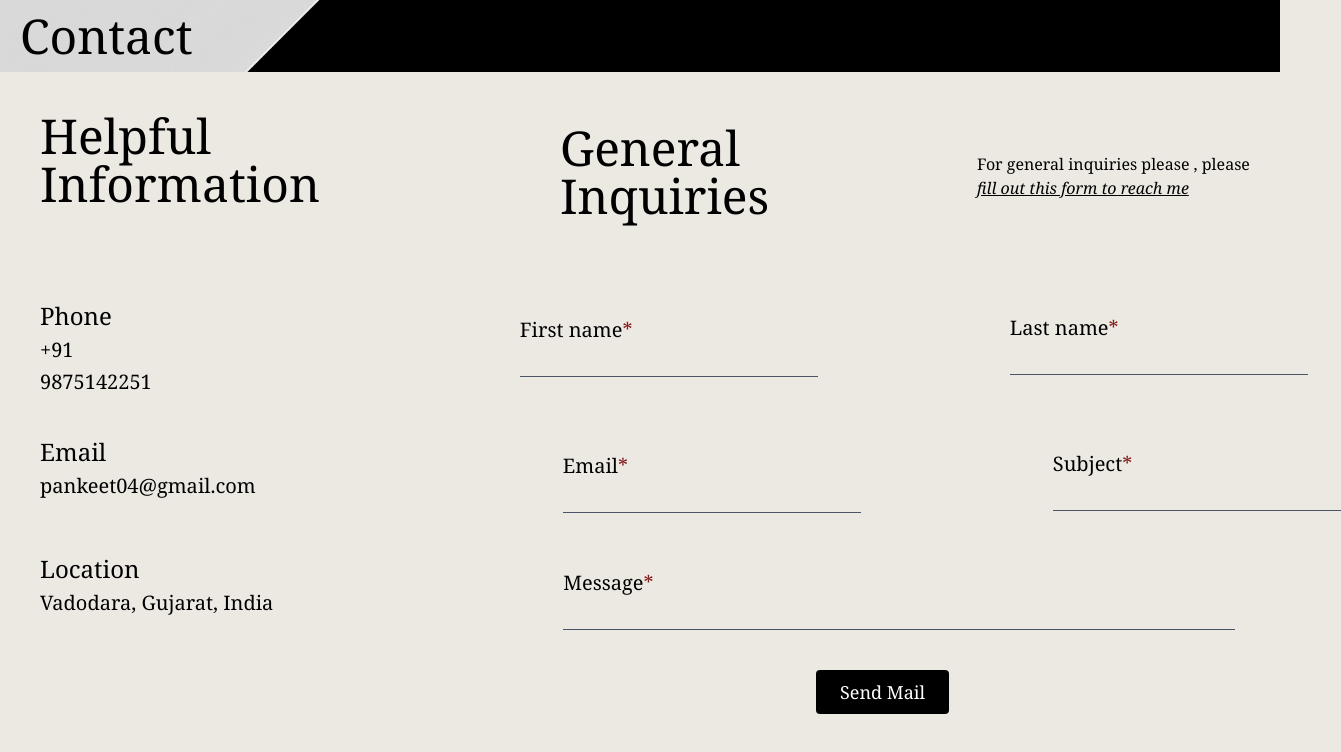
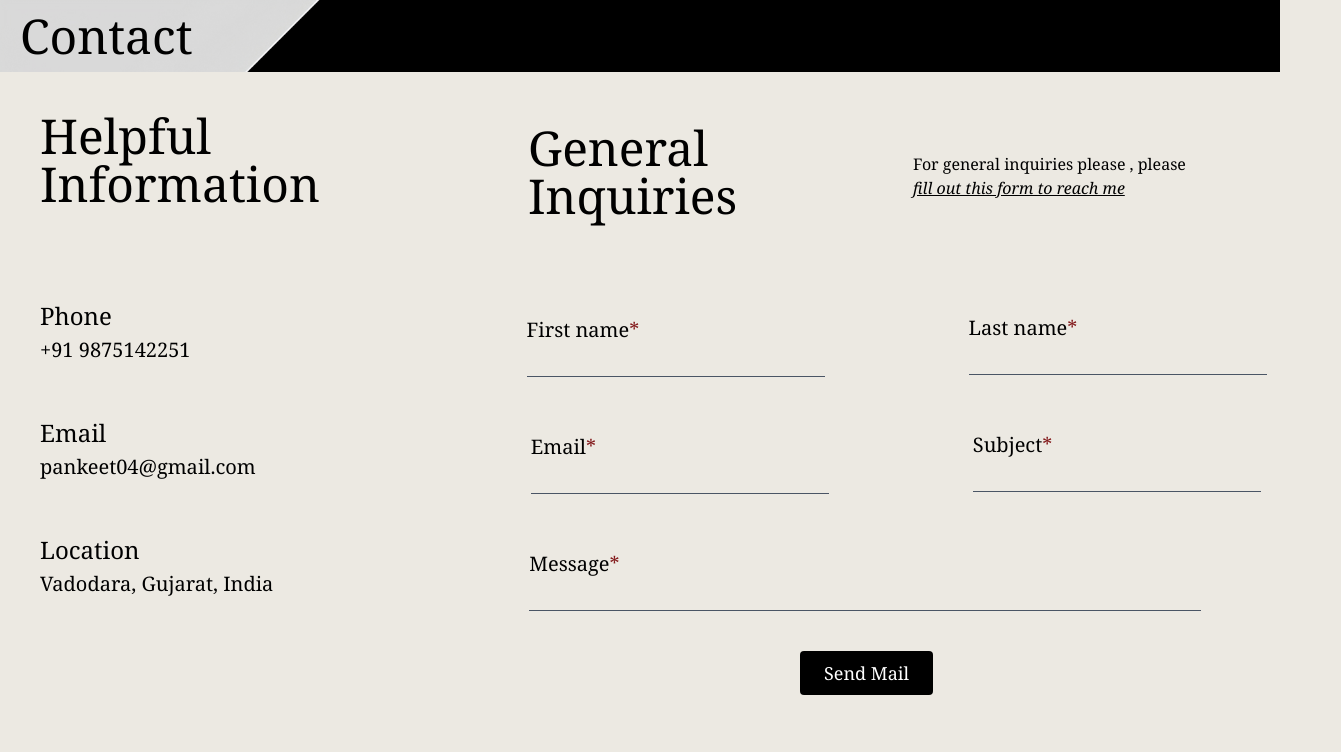
Before and after one commit to Pankeet/ContactMe, a React (Vite) app in the folder Frontend/: page / in a window 1280 px wide. Shown: the top 752 px of the page, 1341 px wide, since content can reach past the window. Built offline with nearby package versions, Linux system fonts and the light colour scheme.

Commit message:
Optimized Responsiveness

```diff
--- a/Frontend/src/ContactMe.jsx
+++ b/Frontend/src/ContactMe.jsx
@@ -6,6 +6,7 @@ export default function Contact(){
 
     const [focusoninp , setfocus ] = useState(false);
     const [loading , setloading ] = useState(false);
+    const [coolingtime , setcooling] = useState(false);
     const formRef = useRef(null);
     const lname = useRef(null)
     const user = useRef(null)
@@ -45,7 +46,10 @@ export default function Contact(){
                 if(response){
                     console.log("Server Response :" , response.data.message);
                     setloading(prev => !prev);
+                    setcooling(e => !e);
                     toast.success("Thank You ! Mail Received Successfully");
+                    setTimeout(()=> setcooling(e => !e) , 30000);
+
                 }
             }
         }
@@ -57,23 +61,23 @@ export default function Contact(){
     }
     return (
         <div className="font-serif ">
-            <div className="sm:text-2xl md:text-3xl lg:text-5xl font-light px-5 py-3 bg-[url('/banner.png')] bg-cover bg-no-repeat w-full text-xl">
+            <div className="sm:text-2xl md:text-3xl lg:text-5xl font-light pl-5 py-3 bg-[url('/banner.png')] bg-cover bg-no-repeat w-full text-xl">
                 <div>Contact</div>
             </div>
             <div className="pt-10 sm:pl-10 pl-3 sm:flex">
                 <div className="sm:text-2xl md:text-3xl md:font-medium lg:text-5xl">Helpful <br />Information</div>
-                <div className="sm:text-2xl md:text-3xl md:font-medium lg:text-5xl sm:pl-60 pt-3">General <br />Inquiries</div>
-                <div className="text-md sm:pl-52 sm:pt-10 pt-3"> For general inquiries please , please <i><u className="cursor-pointer" onClick={fillform}> <br /> fill out this form to reach me</u> </i>
+                <div className="sm:text-2xl md:text-3xl md:font-medium lg:text-5xl sm:pl-52 pt-3">General <br />Inquiries</div>
+                <div className="text-md sm:pl-44 sm:pt-10 pt-3"> For general inquiries please , please <i><u className="cursor-pointer" onClick={fillform}> <br /> fill out this form to reach me</u> </i>
                 </div>
             </div>
             <div className="sm:flex pl-3 sm:pt-20 pt-4 sm:pl-10 ">
                 <span className="sm:text-lg md:text-xl lg:text-2xl ">Phone <br />
                 <span className="sm:text-md md:text-lg lg:text-xl cursor-pointer" onClick={() => CopyText('9875142251', true)}>+91 9875142251</span>
                 </span>
-                <span className="sm:pl-[23rem] pt-4 md:text-xl text-lg flex sm:block">First name<span className='text-red-900'>*</span> <br />
+                <span className="sm:pl-[21rem] pt-4 md:text-xl text-lg flex sm:block">First name<span className='text-red-900'>*</span> <br />
                 <input type="text" ref={formRef} className={`pt-1 outline-none ${ focusoninp ? 'border-2 border-red-500 rounded-md': 'border-gray-600 border-b'}`}></input>
                 </span>
-                <span className="sm:pl-48 pt-3.5 md:text-xl text-lg flex sm:block">Last name<span className='text-red-900'>*</span> <br />
+                <span className="sm:pl-36 pt-3.5 md:text-xl text-lg flex sm:block">Last name<span className='text-red-900'>*</span> <br />
                 <input type="text" ref={lname} className="border-gray-600 border-b-1 pt-1 outline-none"></input>
                 </span>
             </div>
@@ -81,21 +85,24 @@ export default function Contact(){
             <span className="sm:text-lg md:text-xl lg:text-2xl">Email <br />
                 <span className="sm:text-md md:text-lg lg:text-xl cursor-pointer" onClick={() => CopyText('pankeet04@gmail.com' , false)}>pankeet04@gmail.com</span>
                 </span>
-                <span className='sm:pl-[307px] pt-4 md:text-xl text-lg flex sm:block'>Email<span className='text-red-900'>*</span> <br />
+                <span className='sm:pl-[275px] pt-4 md:text-xl text-lg flex sm:block'>Email<span className='text-red-900'>*</span> <br />
                 <input type="email" ref={user} className="border-gray-600 border-b-1 pt-1 outline-none"></input>
                 </span>
-                <span className='sm:pl-48 pt-3.5 md:text-xl text-lg flex sm:block'>Subject<span className='text-red-900'>*</span> <br />
+                <span className='sm:pl-36 pt-3.5 md:text-xl text-lg flex sm:block'>Subject<span className='text-red-900'>*</span> <br />
                 <input type="text" ref={sub} className="border-gray-600 overflow-none border-b-1 pt-1 outline-none w-2xs"></input>
                 </span>
             </div>
             <div className="sm:flex pt-10 sm:pl-10 pl-3">
                 <span className="sm:text-lg md:text-xl lg:text-2xl">Location <br /> <span className="md:text-xl text-md">Vadodara, Gujarat, India</span></span>
-                <span className="sm:pl-[290px] pt-4 md:text-xl text-lg flex sm:block">Message<span className='text-red-900'>*</span> <br />
+                <span className="sm:pl-64 pt-4 md:text-xl text-lg flex sm:block">Message<span className='text-red-900'>*</span> <br />
                 <input type="text" ref={msg} className="border-gray-600 border-b-1 pt-1 outline-none w-2xl"></input>
                 </span>
             </div>
 
-            <button type="submit" disabled={loading} onClick={sendMail} className="ml-48 mt-10 sm:ml-[51rem] px-6 py-2 mb-5 bg-black text-white text-lg rounded hover:bg-white transition-colors duration-300 hover:text-black">{loading ? "Sending Mail..." : "Send Mail"}</button>
+            <div>
+                <button type="submit" disabled={loading || coolingtime} onClick={sendMail} className={`${loading || coolingtime ? 'cursor-not-allowed' : 'cursor-pointer'} sm:ml-[50rem] mt-10 ml-44 px-6 py-2 mb-5 bg-black text-white text-lg rounded hover:bg-white transition-colors duration-300 hover:text-black `}>{loading ? "Sending Mail..." : "Send Mail"}</button>
+            </div>
+
 
             <ToastContainer position="top-center" autoClose={2000} transition={Slide} pauseOnHover={false}/>
         </div>
```
